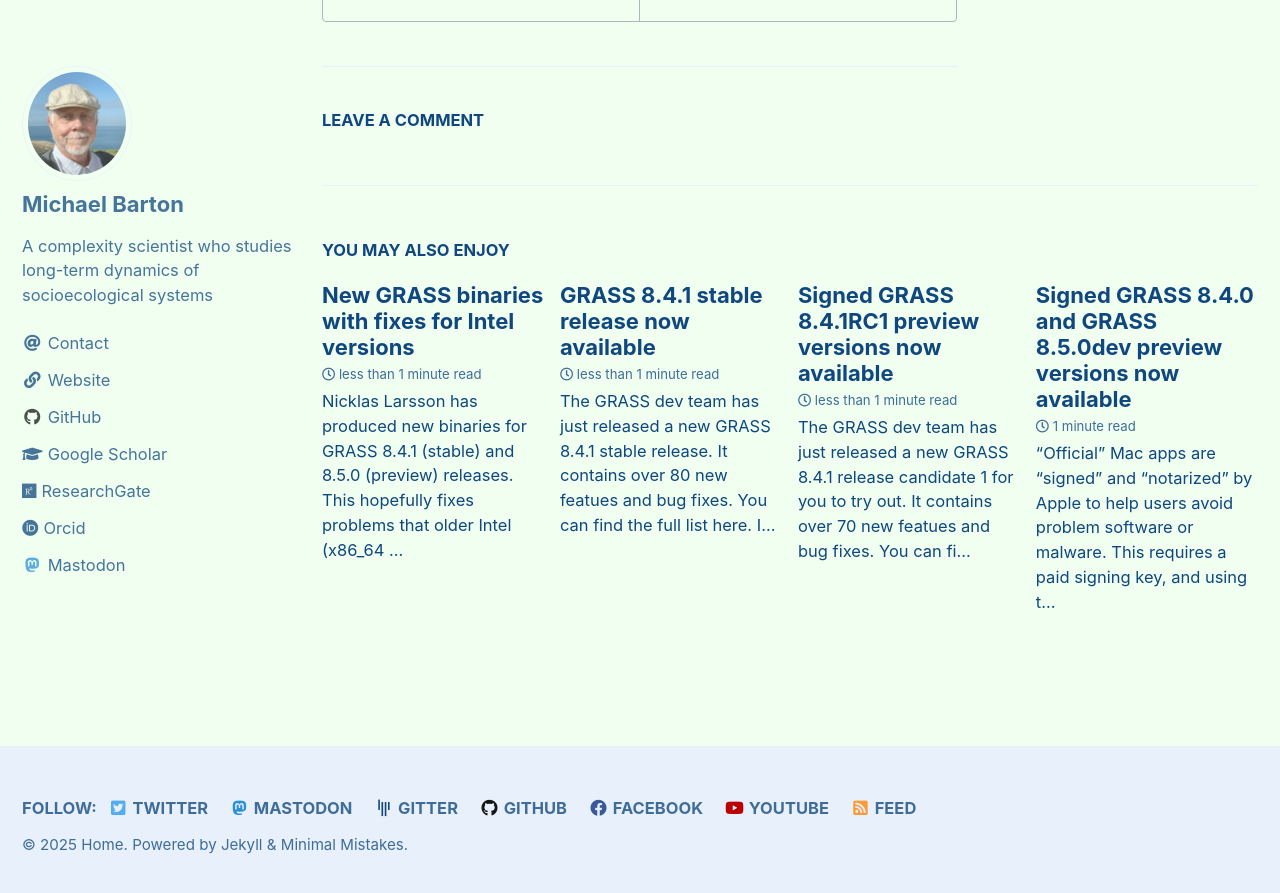
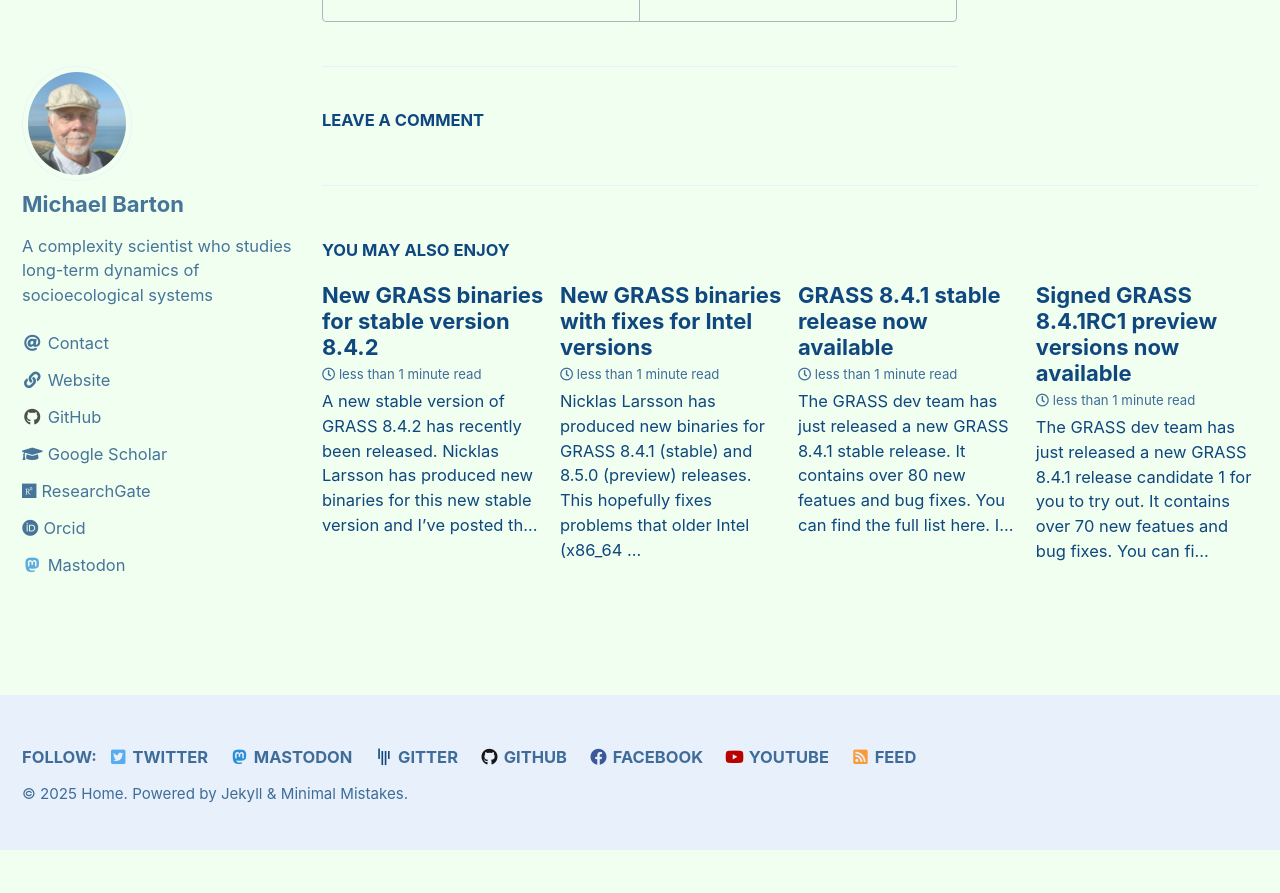
Before and after one commit to cmbarton/grass-mac, a Jekyll site: the page built from _posts/2025-10-13-new_GRASS_binarys.md, in a window 1280 px wide and 900 px high, scrolled down 935 px. Shown: the top 893 px of the window. Built offline with Jekyll 4.4.1, drawn with Linux system fonts in a browser that asks for light colours; cached includes are drawn as plain includes; comment, search, counter and statistics services are not loaded; after the commit the page ends 1785 px from its top, so only the background shows below that.

Commit message:
new stable binaries

```diff
--- /dev/null
+++ b/_posts/2025-11-26-new_GRASS_stable_binarys.md
@@ -0,0 +1,23 @@
+---
+title: "New GRASS binaries for stable version 8.4.2"
+layout: "single"
+class: wide
+excerpt_separator: "<!--more-->"
+categories:
+  - Announcement
+tags:
+  - Information
+---
+<!-- Google tag (gtag.js) -->
+<script async src="https://www.googletagmanager.com/gtag/js?id=G-9NBX5KDKM0"></script>
+<script>
+  window.dataLayer = window.dataLayer || [];
+  function gtag(){dataLayer.push(arguments);}
+  gtag('js', new Date());
+
+  gtag('config', 'G-9NBX5KDKM0');
+</script>
+
+A new stable version of GRASS 8.4.2 has recently been released. Nicklas Larsson has produced new binaries for this new stable version and I've posted them here.
+
+Enjoy!
```
Also changed, not shown: _pages/download-grass.md (+2 -2 lines).
